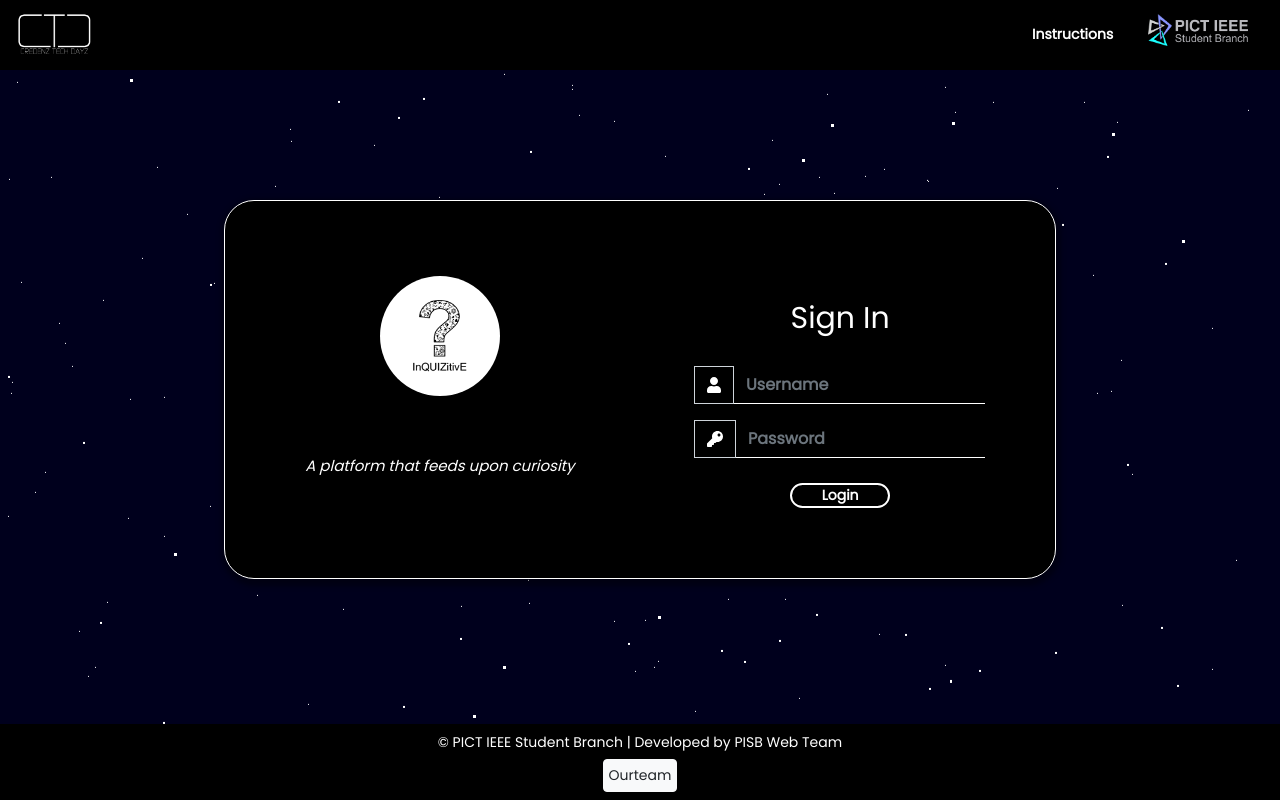
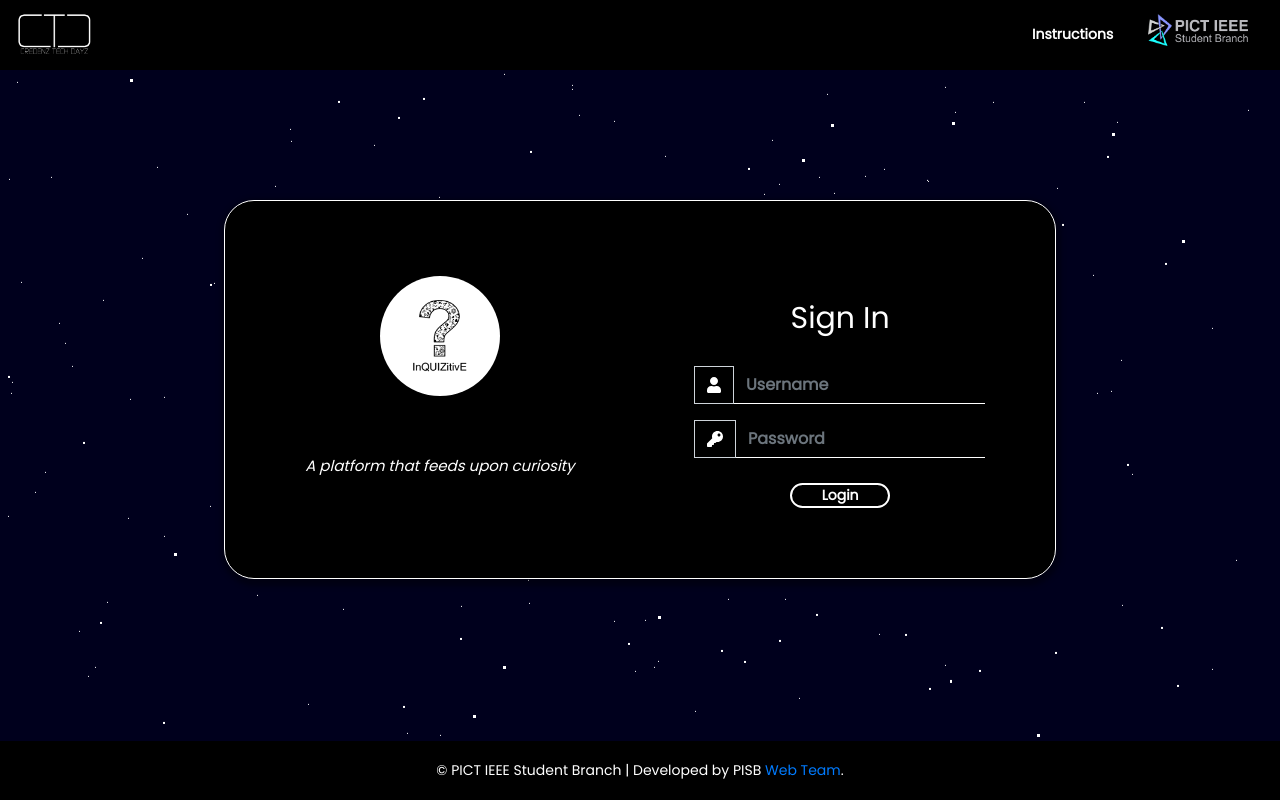
Before and after one commit to credenz/Inquizitive-Frontend, a React (Create React App) app: page / in a window 1280 px wide. Built offline with nearby package versions, Linux system fonts and the light colour scheme.

Commit message:
Removed button from footer, instead used a link.

```diff
--- a/src/components/Home/Footer/Footer.css
+++ b/src/components/Home/Footer/Footer.css
@@ -2,9 +2,14 @@
     bottom: 0px;
     background: black;
     color: white;
-    padding: 0.5rem;
+    padding: 1.2rem;
     text-decoration: none;
     text-align: center;
     position: fixed;
     width: 100%;
   }
+
+.webteam {
+    color: #007BFF;
+    cursor: pointer;
+}
--- a/src/components/Home/Footer/Footer.js
+++ b/src/components/Home/Footer/Footer.js
@@ -14,8 +14,7 @@ const Footer = () => {
   return (
     <div>
       <footer className="foot">
-        <div className='row justify-content-center'>© PICT IEEE Student Branch | Developed by PISB Web Team</div>
-        <div className='row justify-content-center' style={{'padding-top': '0.4rem'}}><Button className="btn btn-light" style={{'font-size': '14px','padding':'0.3rem 0.3rem'}} onClick={() => setIsOpen(!isOpen)}>Ourteam</Button></div>
+        <div className='row justify-content-center'>© PICT IEEE Student Branch | Developed by PISB&nbsp;<span className='webteam' onClick={() => setIsOpen(!isOpen)} > Web&nbsp;Team</span>.</div>
       </footer>
       <Modal scrollable={true} className="modal-dialog" isOpen={isOpen} toggle={() => setIsOpen(!isOpen)}>
         <ModalHeader  className="modal-head" toggle={() => setIsOpen(!isOpen)}>
```
Also changed, not shown: 1 other file (tests, documents, lock files or other folders).
